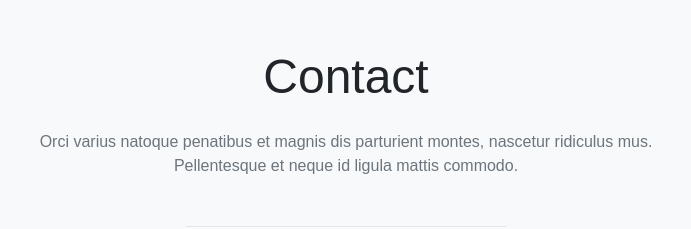
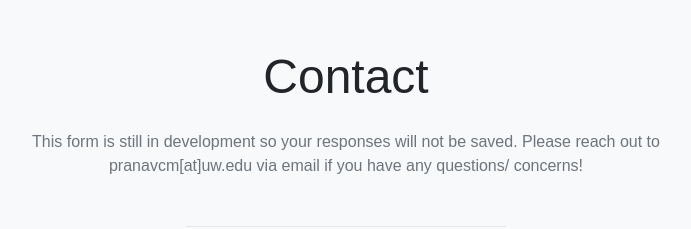
Before and after one commit to AnonymousBazinga/FindMyProf, a Flask app: page /contact in a window 1280 px wide. Shown: the part 70-299 px from the top of the page, without its empty margins (294-985 px from the left). Run offline with Flask 3, Linux system fonts and the light colour scheme.

Commit message:
Updated it to Summer Courses

```diff
--- a/app.py
+++ b/app.py
@@ -5,7 +5,7 @@ from bs4 import BeautifulSoup
 app = Flask(__name__, static_url_path='/static')
 
 def getProfName(department, course_number, section):
-    url = f'https://ws.admin.washington.edu/student/v5/course/2024,spring,{department},{course_number}/{section}'
+    url = f'https://ws.admin.washington.edu/student/v5/course/2024,summer,{department},{course_number}/{section}'
     headers = {'Authorization': 'Bearer 7F3A58DB-4847-44B9-85B3-E73CE883E974'}
 
     # Make the API call
--- a/templates/contact.html
+++ b/templates/contact.html
@@ -49,7 +49,7 @@
         <div class="row justify-content-md-center">
             <div class="col-12 col-md-10 col-lg-8 col-xl-7 col-xxl-6">
             <h2 class="mb-4 display-5 text-center">Contact</h2>
-            <p class="text-secondary mb-5 text-center">Orci varius natoque penatibus et magnis dis parturient montes, nascetur ridiculus mus. Pellentesque et neque id ligula mattis commodo.</p>
+            <p class="text-secondary mb-5 text-center">This form is still in development so your responses will not be saved. Please reach out to pranavcm[at]uw.edu via email if you have any questions/ concerns!</p>
             <hr class="w-50 mx-auto mb-5 mb-xl-9 border-dark-subtle">
             </div>
         </div>
--- a/templates/faq.html
+++ b/templates/faq.html
@@ -56,7 +56,7 @@
                         </h2>
                         <div id="collapseOne" class="accordion-collapse collapse" aria-labelledby="headingOne" data-bs-parent="#accordionFAQ">
                             <div class="accordion-body faq-answer">
-                                A: FindMyUWProf is a platform that helps students at the University of Washington find information about professors and courses.
+                                A: FindMyUWProf is a platform that helps students at the University of Washington find information about their course professors before MyPlan releases it.
                             </div>
                         </div>
                     </div>
@@ -80,7 +80,7 @@
                         </h2>
                         <div id="collapseThree" class="accordion-collapse collapse" aria-labelledby="headingThree" data-bs-parent="#accordionFAQ">
                             <div class="accordion-body faq-answer">
-                                A: No. We fetch all our information from UW-IT Connect's database, so if there are errors in their database, it will reflect in our results too. And since we use a live connection, if their database were to update any information, our results would automatically update too. However, from our past experience during Spring 2024 registration, we have found an overwhelming majority of the results were accurate.
+                                A: No. We fetch all our information from UW-IT Connect's database, so if there are errors in their database, it will reflect in our results too. However, from our past experience during Spring 2024 registration, we have found an overwhelming majority of the results were accurate.
                             </div>
                         </div>
                     </div>
--- a/templates/index.html
+++ b/templates/index.html
@@ -7,8 +7,7 @@
     <title>Class Lookup</title>
     <link href="https://cdn.jsdelivr.net/npm/bootstrap@5.3.0-alpha1/dist/css/bootstrap.min.css" rel="stylesheet">
     <link href="/static/common-styles.css" rel="stylesheet">
-    <link href="/static/faq-styles.css" rel="stylesheet">
-
+    <link href="/static/home-styles.css" rel="stylesheet">
 
     <!-- Google Analytics tracking code -->
     <script async src="https://www.googletagmanager.com/gtag/js?id=G-LMFYSFGE4Y"></script>
@@ -47,6 +46,7 @@
 
 
     <div class="container d-flex justify-content-center align-items-center" style="min-height: 80vh;">
+        <div class="bg-white border rounded-4 shadow-sm overflow-hidden p-4">
         <!-- Updated form to have one input for department and course number, and a separate input for section -->
         <form action="/process" method="post" class="mt-5">
             <div class="mb-3">
@@ -59,6 +59,7 @@
             </div>
             <button type="submit" class="btn btn-primary">Submit</button>
         </form>
+        </div>
     </div>
 
     <!-- Bootstrap Bundle with Popper -->
```
